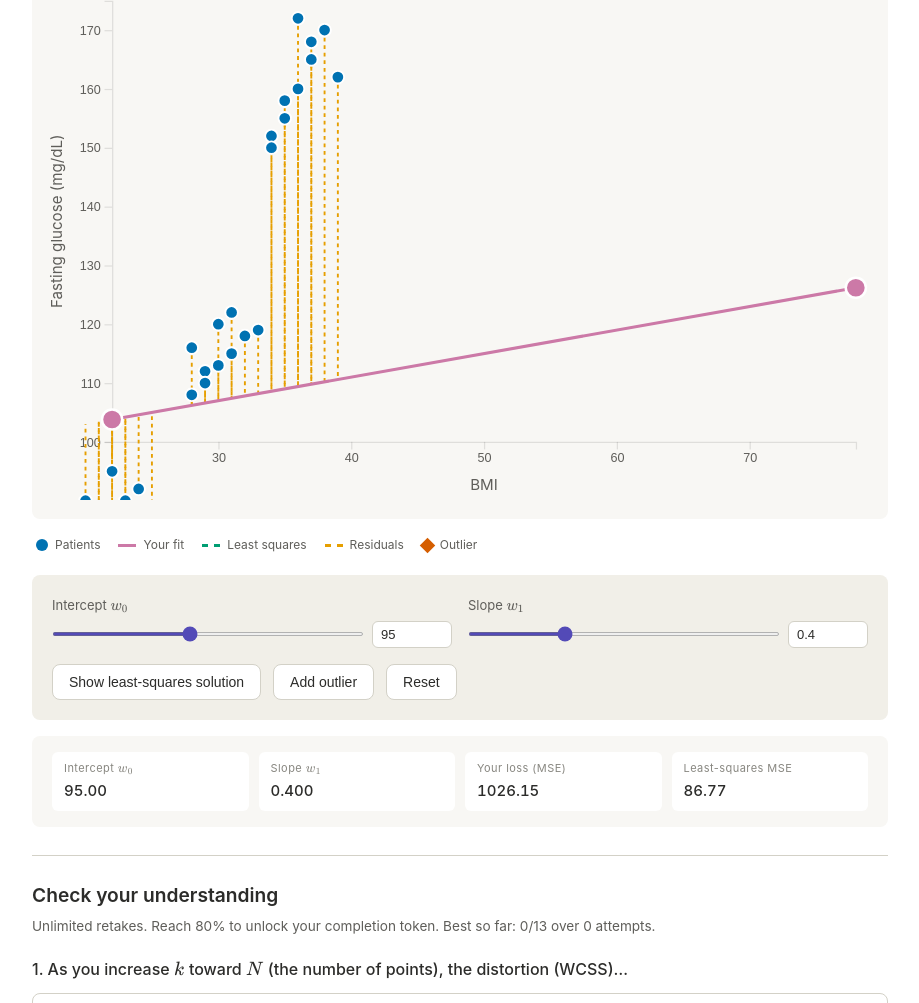
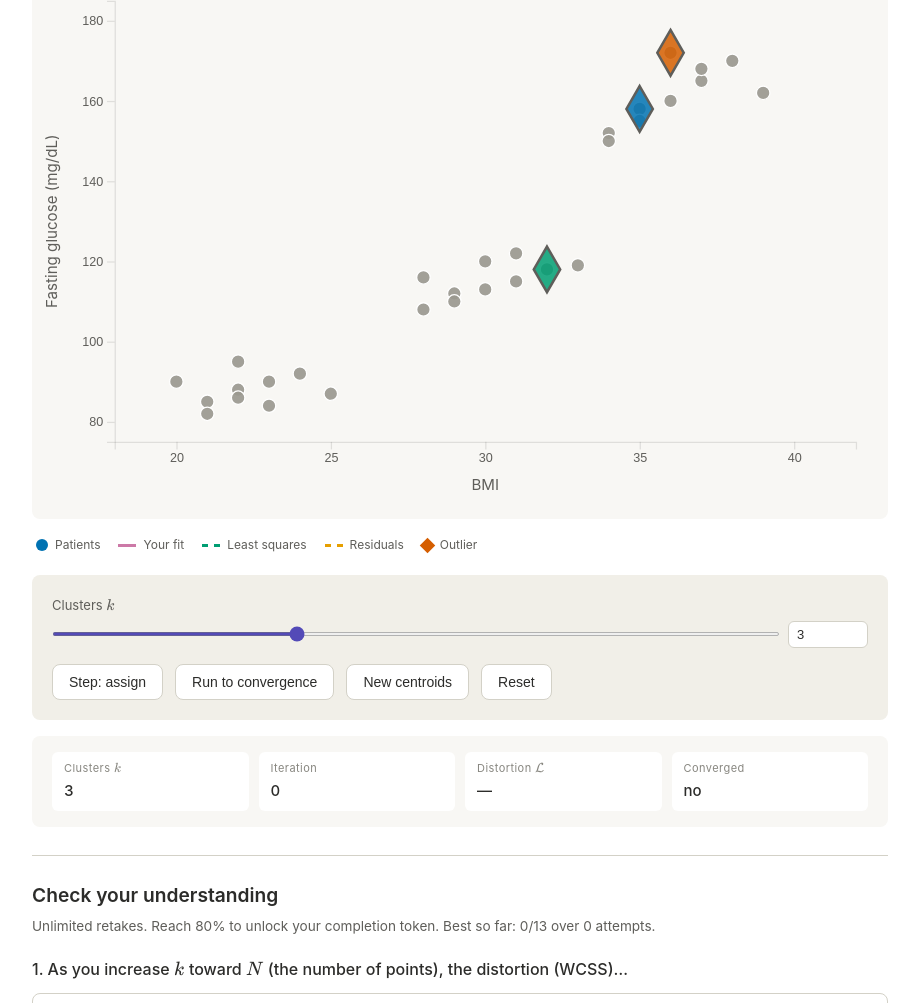
Before and after one commit to Gchism94/info521-activities-2026, a plain HTML site: page week05-kmeans/index.html in a window 1280 px wide. Shown: the part 461-1464 px from the top of the page, without its empty margins (180-1099 px from the left). Drawn offline with nearby package versions, Linux system fonts and the light colour scheme.

Commit message:
feat(week05): k-means assign/update viz
2-D explorer with draggable diamond centroids. Step alternates assignment and
update (label shows the next phase); Run iterates to convergence; New centroids
re-seeds to show initialization-dependent local optima. Distances computed in
on-screen (pixel/100) space so glucose does not dominate BMI; empty clusters
re-seed to a random point. Points encode cluster by both shape and Okabe color;
nearest-centroid regions shaded via Voronoi. Readouts: k, iteration, distortion,
converged.

Co-Authored-By: Claude Opus 4.8 (1M context) <noreply@anthropic.com>

```diff
--- a/week05-kmeans/index.html
+++ b/week05-kmeans/index.html
@@ -42,33 +42,27 @@
     <div class="pl-controls">
       <div class="pl-controls-row">
         <div class="pl-control">
-          <label for="rng-w0">Intercept $w_0$</label>
+          <label for="rng-k">Clusters $k$</label>
           <div class="pl-control-inputs">
-            <input type="range" id="rng-w0" aria-label="Intercept w0">
-            <input type="number" id="num-w0" aria-label="Intercept w0 value">
-          </div>
-        </div>
-        <div class="pl-control">
-          <label for="rng-w1">Slope $w_1$</label>
-          <div class="pl-control-inputs">
-            <input type="range" id="rng-w1" aria-label="Slope w1">
-            <input type="number" id="num-w1" aria-label="Slope w1 value">
+            <input type="range" id="rng-k" aria-label="Number of clusters k">
+            <input type="number" id="num-k" aria-label="Number of clusters k value">
           </div>
         </div>
       </div>
       <div class="pl-btns">
-        <button class="pl-btn" id="btn-ls" type="button" aria-pressed="false">Show least-squares solution</button>
-        <button class="pl-btn" id="btn-outlier" type="button" aria-pressed="false">Add outlier</button>
+        <button class="pl-btn" id="btn-step" type="button">Step: assign</button>
+        <button class="pl-btn" id="btn-run" type="button">Run to convergence</button>
+        <button class="pl-btn" id="btn-reinit" type="button">New centroids</button>
         <button class="pl-btn" id="btn-reset" type="button">Reset</button>
       </div>
     </div>
 
     <div class="pl-info">
       <div class="pl-info-grid">
-        <div class="pl-cell"><div class="pl-cell-label">Intercept $w_0$</div><div class="pl-cell-value" id="val-w0">—</div></div>
-        <div class="pl-cell"><div class="pl-cell-label">Slope $w_1$</div><div class="pl-cell-value" id="val-w1">—</div></div>
-        <div class="pl-cell"><div class="pl-cell-label">Your loss (MSE)</div><div class="pl-cell-value" id="val-mse">—</div></div>
-        <div class="pl-cell"><div class="pl-cell-label">Least-squares MSE</div><div class="pl-cell-value" id="val-lsmse">—</div></div>
+        <div class="pl-cell"><div class="pl-cell-label">Clusters $k$</div><div class="pl-cell-value" id="val-k">—</div></div>
+        <div class="pl-cell"><div class="pl-cell-label">Iteration</div><div class="pl-cell-value" id="val-iter">—</div></div>
+        <div class="pl-cell"><div class="pl-cell-label">Distortion $\mathcal{L}$</div><div class="pl-cell-value" id="val-distortion">—</div></div>
+        <div class="pl-cell"><div class="pl-cell-label">Converged</div><div class="pl-cell-value" id="val-converged">—</div></div>
       </div>
     </div>
 
--- a/week05-kmeans/week05.js
+++ b/week05-kmeans/week05.js
@@ -1,5 +1,5 @@
 /* ============================================================================
-   Week 1 — The Linear Model (least-squares explorer + mastery quiz).
+   Week 5 — K-Means Clustering (assign/update explorer + mastery quiz).
    A "thin" week module: dataset + drawViz + quiz bank. Everything reusable
    lives in ../shared/. Only CONFIG changes between weeks.
    ========================================================================== */
@@ -105,53 +105,50 @@
     ]
   };
 
-  // ---- math helpers -------------------------------------------------------
-  function lsq(pts) {
-    var n = pts.length, sx = 0, sy = 0, sxx = 0, sxy = 0, i, x, y;
-    for (i = 0; i < n; i++) { x = pts[i][0]; y = pts[i][1]; sx += x; sy += y; sxx += x * x; sxy += x * y; }
-    var xbar = sx / n, ybar = sy / n, denom = sxx - n * xbar * xbar;
-    var w1 = denom !== 0 ? (sxy - n * xbar * ybar) / denom : 0;
-    return { w0: ybar - w1 * xbar, w1: w1 };
-  }
-  function mse(pts, w0, w1) {
-    var s = 0, i, r;
-    for (i = 0; i < pts.length; i++) { r = pts[i][1] - (w0 + w1 * pts[i][0]); s += r * r; }
-    return s / pts.length;
-  }
+  // ---- setup --------------------------------------------------------------
   function clamp(v, a, b) { return Math.max(a, Math.min(b, v)); }
+  var COLORS = [ok.blue, ok.vermillion, ok.green, ok.orange, ok.purple];
+  var SHAPES = [d3.symbolCircle, d3.symbolTriangle, d3.symbolSquare, d3.symbolCross, d3.symbolStar];
+  var NEUTRAL = '#9a988f';
+  var DATA = CONFIG.data, N = DATA.length;
 
-  // ---- state --------------------------------------------------------------
-  var DEFAULTS = { w0: 95, w1: 0.4 };
-  var SLIDER = { w0: { min: 60, max: 140, step: 0.5 }, w1: { min: -0.5, max: 2.5, step: 0.01 } };
-  var state = { w0: DEFAULTS.w0, w1: DEFAULTS.w1, showLS: false, outlierOn: false };
-  function pts() { return state.outlierOn ? CONFIG.data.concat([CONFIG.outlier]) : CONFIG.data; }
+  var state = {
+    k: CONFIG.k.default,
+    centroids: [],     // [bmi, glucose] in data coords
+    labels: null,      // array length N, or null before first assignment
+    iteration: 0,
+    converged: false,
+    phase: 'assign',   // next phase the Step button will run
+    assigned: false
+  };
 
   // ---- chart scaffold -----------------------------------------------------
-  var W = 660, H = 410, margin = { top: 14, right: 16, bottom: 46, left: 54 };
+  var W = 660, H = 410, margin = { top: 14, right: 16, bottom: 46, left: 56 };
   var iw = W - margin.left - margin.right, ih = H - margin.top - margin.bottom;
   var svg = d3.select('#chart').append('svg')
     .attr('viewBox', '0 0 ' + W + ' ' + H)
     .attr('width', '100%')
     .attr('role', 'img')
-    .attr('aria-label', 'Scatter of ' + CONFIG.yLabel + ' versus ' + CONFIG.xLabel +
-      ', with a fit line you can drag or adjust with sliders.');
+    .attr('aria-label', 'k-means clustering of patients by ' + CONFIG.xLabel + ' and ' + CONFIG.yLabel +
+      ', with draggable centroids.');
   var g = svg.append('g').attr('transform', 'translate(' + margin.left + ',' + margin.top + ')');
-  var x = d3.scaleLinear().domain([22, 78]).range([0, iw]);
-  var y = d3.scaleLinear().domain([100, 175]).range([ih, 0]);
-  var diamond = d3.symbol().type(d3.symbolDiamond).size(120);
+  var x = d3.scaleLinear().domain([18, 42]).range([0, iw]);
+  var y = d3.scaleLinear().domain([75, 185]).range([ih, 0]);
+
+  var clipId = 'clip-' + CONFIG.unitId;
+  svg.append('defs').append('clipPath').attr('id', clipId)
+    .append('rect').attr('width', iw).attr('height', ih);
 
   var gx = g.append('g').attr('transform', 'translate(0,' + ih + ')');
   var gy = g.append('g');
   g.append('text').attr('class', 'pl-axis-label').attr('x', iw / 2).attr('y', ih + 38)
     .attr('text-anchor', 'middle').text(CONFIG.xLabel);
   g.append('text').attr('class', 'pl-axis-label').attr('transform', 'rotate(-90)')
-    .attr('x', -ih / 2).attr('y', -40).attr('text-anchor', 'middle').text(CONFIG.yLabel);
+    .attr('x', -ih / 2).attr('y', -46).attr('text-anchor', 'middle').text(CONFIG.yLabel);
 
-  var gResid = g.append('g');
-  var gDots = g.append('g');
-  var lsLine = g.append('line').attr('class', 'pl-ls-line').style('display', 'none');
-  var fitLine = g.append('line').attr('class', 'pl-fit-line');
-  var gHandles = g.append('g');
+  var gRegions = g.append('g').attr('clip-path', 'url(#' + clipId + ')');
+  var gPoints = g.append('g');
+  var gCentroids = g.append('g');
 
   function drawAxes() {
     gx.call(d3.axisBottom(x).ticks(7));
@@ -161,121 +158,158 @@
       ax.selectAll('text').attr('fill', PL.viz.textColor());
     });
   }
-
   function setText(id, t) { var e = document.getElementById(id); if (e) e.textContent = t; }
 
+  // ---- k-means core -------------------------------------------------------
+  // Distances are computed in on-screen units (pixels / 100) so glucose's large
+  // numeric range cannot dominate BMI -- the honest "standardize by plotting".
+  function ux(d) { return x(d[0]) / 100; }
+  function uy(d) { return y(d[1]) / 100; }
+  function dist2(d, c) { var dx = ux(d) - ux(c), dy = uy(d) - uy(c); return dx * dx + dy * dy; }
+  function randomPoints(m) {
+    return d3.shuffle(d3.range(N)).slice(0, m).map(function (i) { return [DATA[i][0], DATA[i][1]]; });
+  }
+  function assign() {
+    return DATA.map(function (d) {
+      var best = 0, bd = Infinity, kk;
+      for (kk = 0; kk < state.centroids.length; kk++) {
+        var dd = dist2(d, state.centroids[kk]);
+        if (dd < bd) { bd = dd; best = kk; }
+      }
+      return best;
+    });
+  }
+  function recompute(labels) {
+    var k = state.centroids.length, sums = [], cnts = [], i, kk;
+    for (kk = 0; kk < k; kk++) { sums[kk] = [0, 0]; cnts[kk] = 0; }
+    for (i = 0; i < N; i++) { var c = labels[i]; sums[c][0] += DATA[i][0]; sums[c][1] += DATA[i][1]; cnts[c]++; }
+    var out = [];
+    for (kk = 0; kk < k; kk++) {
+      if (cnts[kk] === 0) { out[kk] = randomPoints(1)[0]; }        // empty cluster -> re-seed
+      else { out[kk] = [sums[kk][0] / cnts[kk], sums[kk][1] / cnts[kk]]; }
+    }
+    return out;
+  }
+  function distortion() {
+    if (!state.labels) return 0;
+    var s = 0, i;
+    for (i = 0; i < N; i++) s += dist2(DATA[i], state.centroids[state.labels[i]]);
+    return s;
+  }
+  function sameLabels(a, b) {
+    if (!a || !b) return false;
+    for (var i = 0; i < a.length; i++) if (a[i] !== b[i]) return false;
+    return true;
+  }
+
+  function initCentroids() {
+    state.centroids = randomPoints(state.k);
+    state.labels = null; state.iteration = 0; state.converged = false;
+    state.phase = 'assign'; state.assigned = false;
+  }
+  function doAssign() {
+    var nl = assign();
+    if (state.iteration >= 1 && sameLabels(nl, state.labels)) state.converged = true;
+    state.labels = nl; state.assigned = true; state.phase = 'update';
+  }
+  function doUpdate() {
+    state.centroids = recompute(state.labels);
+    state.iteration++; state.phase = 'assign';
+  }
+  function runToConvergence() {
+    if (!state.assigned) doAssign();
+    var guard = 0;
+    while (!state.converged && guard < 50) { doUpdate(); doAssign(); guard++; }
+  }
+
+  // ---- draw ---------------------------------------------------------------
   function redraw() {
-    var P = pts(), xd = x.domain();
+    var k = state.centroids.length;
 
-    var rs = gResid.selectAll('line').data(P);
-    rs.enter().append('line').attr('class', 'pl-resid').merge(rs)
-      .attr('x1', function (d) { return x(d[0]); })
-      .attr('x2', function (d) { return x(d[0]); })
-      .attr('y1', function (d) { return y(d[1]); })
-      .attr('y2', function (d) { return y(state.w0 + state.w1 * d[0]); });
-    rs.exit().remove();
-
-    var ds = gDots.selectAll('circle').data(CONFIG.data);
-    ds.enter().append('circle').attr('class', 'pl-dot').attr('r', 5).merge(ds)
-      .attr('cx', function (d) { return x(d[0]); })
-      .attr('cy', function (d) { return y(d[1]); });
-    ds.exit().remove();
-
-    var ol = gDots.selectAll('path.pl-outlier').data(state.outlierOn ? [CONFIG.outlier] : []);
-    ol.enter().append('path').attr('class', 'pl-outlier').attr('d', diamond).merge(ol)
-      .attr('transform', function (d) { return 'translate(' + x(d[0]) + ',' + y(d[1]) + ')'; });
-    ol.exit().remove();
-
-    fitLine
-      .attr('x1', x(xd[0])).attr('y1', y(state.w0 + state.w1 * xd[0]))
-      .attr('x2', x(xd[1])).attr('y2', y(state.w0 + state.w1 * xd[1]));
-
-    var hs = [
-      { x: xd[0], y: state.w0 + state.w1 * xd[0], i: 0 },
-      { x: xd[1], y: state.w0 + state.w1 * xd[1], i: 1 }
-    ];
-    var hh = gHandles.selectAll('circle').data(hs);
-    hh.enter().append('circle').attr('class', 'pl-handle').attr('r', 8)
-      .attr('tabindex', 0).attr('role', 'slider').attr('aria-label', 'Drag to tilt the fit line')
-      .call(d3.drag().on('drag', onDrag))
-      .merge(hh)
-      .attr('cx', function (d) { return x(d.x); })
-      .attr('cy', function (d) { return y(d.y); })
-      .each(function (d) { this.__i = d.i; });
-
-    var ls = lsq(P);
-    if (state.showLS) {
-      lsLine.style('display', null)
-        .attr('x1', x(xd[0])).attr('y1', y(ls.w0 + ls.w1 * xd[0]))
-        .attr('x2', x(xd[1])).attr('y2', y(ls.w0 + ls.w1 * xd[1]));
-    } else {
-      lsLine.style('display', 'none');
+    // nearest-centroid regions (shown once points are assigned)
+    gRegions.selectAll('*').remove();
+    if (state.assigned && k >= 1) {
+      var cpx = state.centroids.map(function (c) { return [x(c[0]), y(c[1])]; });
+      var vor = d3.Delaunay.from(cpx).voronoi([0, 0, iw, ih]);
+      cpx.forEach(function (_, i) {
+        gRegions.append('path').attr('d', vor.renderCell(i))
+          .attr('fill', COLORS[i % COLORS.length]).attr('fill-opacity', 0.07).attr('stroke', 'none');
+      });
     }
 
-    setText('val-w0', state.w0.toFixed(2));
-    setText('val-w1', state.w1.toFixed(3));
-    setText('val-mse', mse(P, state.w0, state.w1).toFixed(2));
-    setText('val-lsmse', mse(P, ls.w0, ls.w1).toFixed(2));
-  }
+    // points: shape + color encode cluster (both, not color alone); gray before assignment
+    var sel = gPoints.selectAll('path').data(DATA);
+    sel.enter().append('path').merge(sel)
+      .attr('transform', function (d) { return 'translate(' + x(d[0]) + ',' + y(d[1]) + ')'; })
+      .attr('d', function (d, i) {
+        var t = state.labels ? SHAPES[state.labels[i] % SHAPES.length] : d3.symbolCircle;
+        return d3.symbol().type(t).size(90)();
+      })
+      .attr('fill', function (d, i) { return state.labels ? COLORS[state.labels[i] % COLORS.length] : NEUTRAL; })
+      .attr('fill-opacity', 0.92)
+      .attr('stroke', PL.viz.cssVar('--pl-card', '#fff')).attr('stroke-width', 1);
+    sel.exit().remove();
 
-  function onDrag(event) {
-    var i = this.__i, xd = x.domain();
-    var newY = y.invert(event.y);
-    var yL = (i === 0) ? newY : (state.w0 + state.w1 * xd[0]);
-    var yR = (i === 1) ? newY : (state.w0 + state.w1 * xd[1]);
-    var w1 = (yR - yL) / (xd[1] - xd[0]);
-    var w0 = yL - w1 * xd[0];
-    state.w1 = clamp(w1, SLIDER.w1.min, SLIDER.w1.max);
-    state.w0 = clamp(w0, SLIDER.w0.min, SLIDER.w0.max);
-    syncControls();
-    redraw();
+    // centroids: large outlined diamonds (shape cue), draggable
+    var diamond = d3.symbol().type(d3.symbolDiamond).size(380)();
+    var cs = gCentroids.selectAll('path').data(state.centroids);
+    cs.enter().append('path')
+      .attr('cursor', 'grab').attr('tabindex', 0).attr('role', 'button')
+      .call(d3.drag().on('start', function () { state.converged = false; })
+        .on('drag', function (event) {
+          var c = d3.select(this).datum();
+          c[0] = clamp(x.invert(event.x), x.domain()[0], x.domain()[1]);
+          c[1] = clamp(y.invert(event.y), y.domain()[0], y.domain()[1]);
+          state.converged = false; redraw();
+        }))
+      .merge(cs)
+      .attr('d', diamond)
+      .attr('transform', function (c) { return 'translate(' + x(c[0]) + ',' + y(c[1]) + ')'; })
+      .attr('fill', function (c, i) { return COLORS[i % COLORS.length]; })
+      .attr('fill-opacity', 0.85)
+      .attr('stroke', PL.viz.textColor()).attr('stroke-width', 2)
+      .attr('aria-label', function (c, i) { return 'Centroid ' + (i + 1) + ', draggable'; });
+    cs.exit().remove();
+
+    setText('val-k', String(k));
+    setText('val-iter', String(state.iteration));
+    setText('val-distortion', state.labels ? distortion().toFixed(2) : '—');
+    setText('val-converged', state.converged ? 'yes' : 'no');
+    var sb = document.getElementById('btn-step');
+    if (sb) sb.textContent = 'Step: ' + state.phase;   // label shows the NEXT phase
   }
 
   // ---- controls -----------------------------------------------------------
-  function bindSlider(name) {
-    var range = document.getElementById('rng-' + name);
-    var num = document.getElementById('num-' + name);
-    var s = SLIDER[name];
-    [range, num].forEach(function (inp) { inp.min = s.min; inp.max = s.max; inp.step = s.step; inp.value = state[name]; });
-    range.addEventListener('input', function () { state[name] = parseFloat(range.value); num.value = range.value; redraw(); });
-    num.addEventListener('input', function () {
-      var v = parseFloat(num.value); if (isNaN(v)) return;
-      v = clamp(v, s.min, s.max); state[name] = v; range.value = v; redraw();
-    });
+  function bindK() {
+    var range = document.getElementById('rng-k'), num = document.getElementById('num-k'), s = CONFIG.k;
+    [range, num].forEach(function (inp) { inp.min = s.min; inp.max = s.max; inp.step = s.step; inp.value = state.k; });
+    function setK(v) {
+      v = clamp(Math.round(v), s.min, s.max); state.k = v;
+      range.value = v; num.value = v; initCentroids(); redraw();
+    }
+    range.addEventListener('input', function () { setK(parseInt(range.value, 10)); });
+    num.addEventListener('input', function () { var v = parseInt(num.value, 10); if (!isNaN(v)) setK(v); });
   }
-  function syncControls() {
-    ['w0', 'w1'].forEach(function (n) {
-      var r = document.getElementById('rng-' + n), m = document.getElementById('num-' + n);
-      if (r) r.value = state[n];
-      if (m) m.value = (n === 'w1' ? state[n].toFixed(3) : state[n].toFixed(2));
-    });
+  function syncK() {
+    var r = document.getElementById('rng-k'), n = document.getElementById('num-k');
+    if (r) r.value = state.k; if (n) n.value = state.k;
   }
 
-  document.getElementById('btn-ls').addEventListener('click', function () {
-    state.showLS = !state.showLS;
-    this.setAttribute('aria-pressed', String(state.showLS));
-    this.textContent = state.showLS ? 'Hide least-squares solution' : 'Show least-squares solution';
+  document.getElementById('btn-step').addEventListener('click', function () {
+    if (state.phase === 'assign') doAssign(); else doUpdate();
     redraw();
   });
-  document.getElementById('btn-outlier').addEventListener('click', function () {
-    state.outlierOn = !state.outlierOn;
-    this.setAttribute('aria-pressed', String(state.outlierOn));
-    this.textContent = state.outlierOn ? 'Remove outlier' : 'Add outlier';
-    redraw();
-  });
+  document.getElementById('btn-run').addEventListener('click', function () { runToConvergence(); redraw(); });
+  document.getElementById('btn-reinit').addEventListener('click', function () { initCentroids(); redraw(); });
   document.getElementById('btn-reset').addEventListener('click', function () {
-    state.w0 = DEFAULTS.w0; state.w1 = DEFAULTS.w1; state.showLS = false; state.outlierOn = false;
-    document.getElementById('btn-ls').textContent = 'Show least-squares solution';
-    document.getElementById('btn-ls').setAttribute('aria-pressed', 'false');
-    document.getElementById('btn-outlier').textContent = 'Add outlier';
-    document.getElementById('btn-outlier').setAttribute('aria-pressed', 'false');
-    syncControls(); redraw();
+    state.k = CONFIG.k.default; syncK(); initCentroids(); redraw();
   });
 
   // ---- init ---------------------------------------------------------------
-  bindSlider('w0'); bindSlider('w1');
+  bindK();
+  initCentroids();
   drawAxes(); redraw();
-  PL.viz.onThemeChange(drawAxes);
+  PL.viz.onThemeChange(function () { drawAxes(); redraw(); });
   PL.mountQuiz(document.getElementById('quiz'), CONFIG);
 
   window.addEventListener('load', function () {
```
